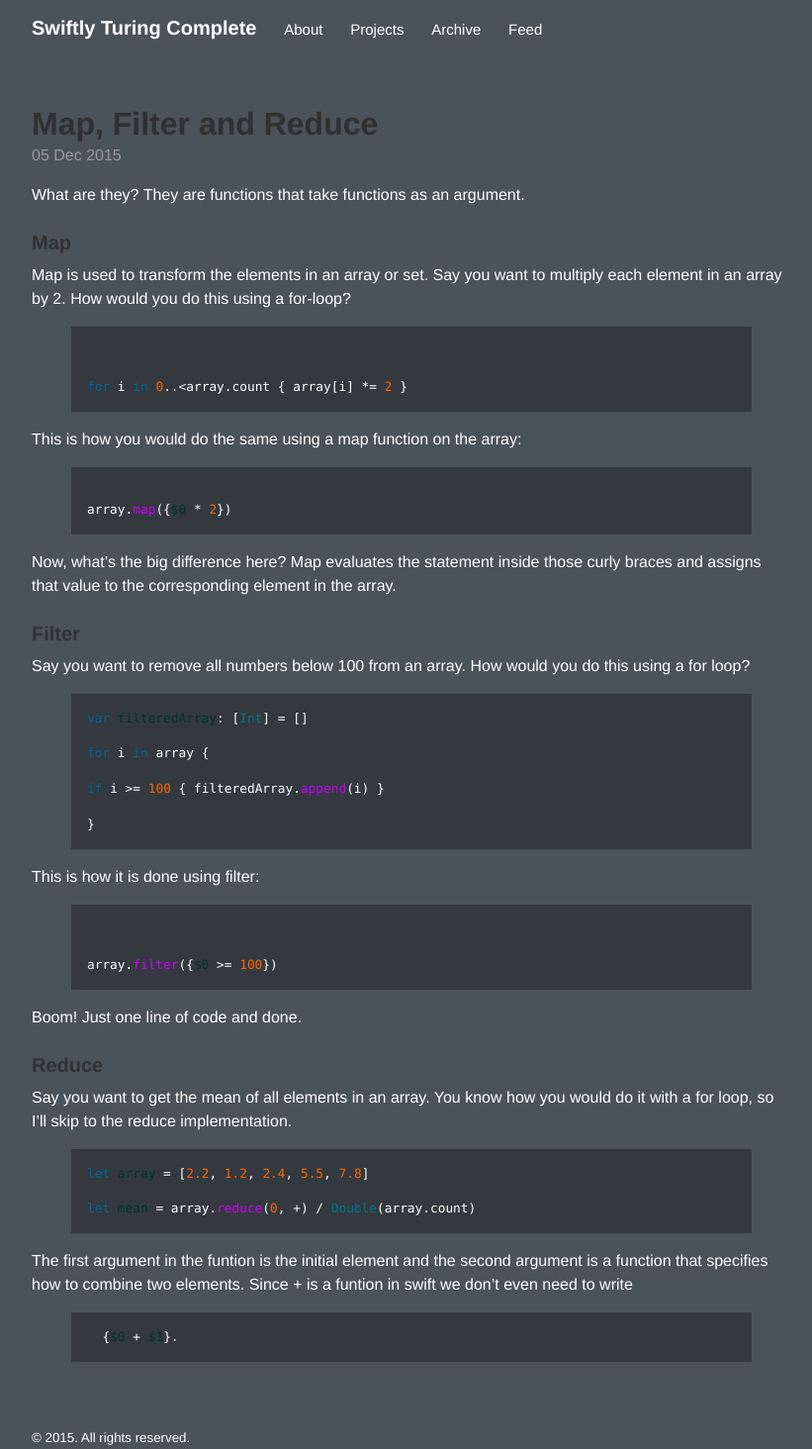
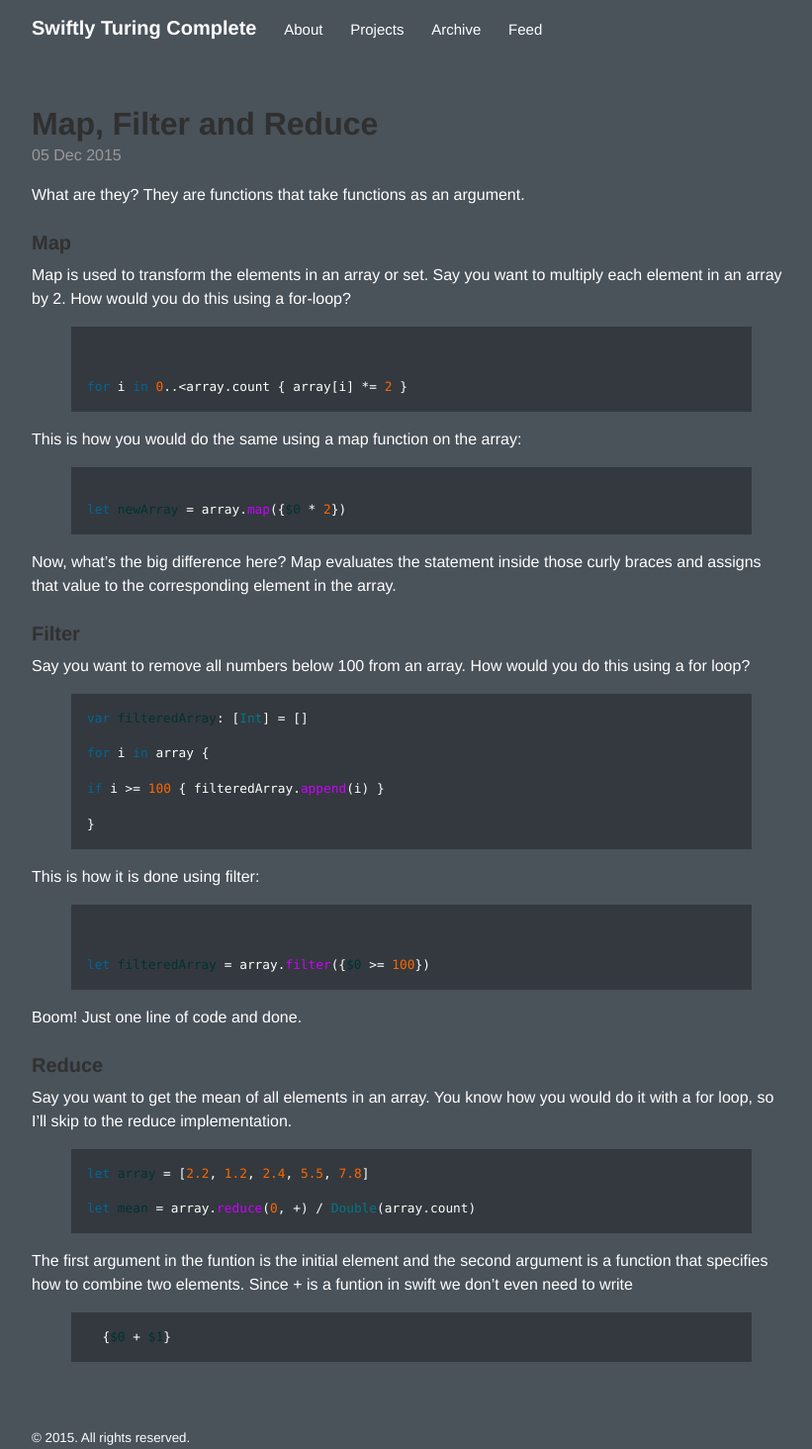
Before and after one commit to AtharvaVaidya/atharvavaidya.github.io, a Jekyll site: the page built from _posts/2015-12-05-Map-Filter-And-Reduce.md, in a window 1280 px wide. Shown: the whole page at 99% size, without its empty margins (224-1045 px from the left). Built offline with Jekyll 4.4.1, drawn with Linux system fonts in a browser that asks for light colours.

Commit message:
Punctuation and Syntax

```diff
--- a/_posts/2015-12-05-Map-Filter-And-Reduce.md
+++ b/_posts/2015-12-05-Map-Filter-And-Reduce.md
@@ -18,7 +18,7 @@ for i in 0..<array.count { array[i] *= 2 }
 This is how you would do the same using a map function on the array:
 
 {% highlight swift%}
-array.map({$0 * 2})
+let newArray = array.map({$0 * 2})
 {% endhighlight %}
 
 Now, what's the big difference here? Map evaluates the statement inside those curly braces and assigns that value to the corresponding element in the array.
@@ -42,7 +42,7 @@ This is how it is done using filter:
 
 {% highlight swift%}
 
-array.filter({$0 >= 100})
+let filteredArray = array.filter({$0 >= 100})
 
 {% endhighlight %}
 
@@ -61,4 +61,4 @@ let mean = array.reduce(0, +) / Double(array.count)
 
 {% endhighlight %}
 
-The first argument in the funtion is the initial element and the second argument is a function that specifies how to combine two elements. Since + is a funtion in swift we don't even need to write {% highlight swift%}  {$0 + $1}. {%endhighlight%}
+The first argument in the funtion is the initial element and the second argument is a function that specifies how to combine two elements. Since + is a funtion in swift we don't even need to write {% highlight swift%}  {$0 + $1} {%endhighlight%}
```
